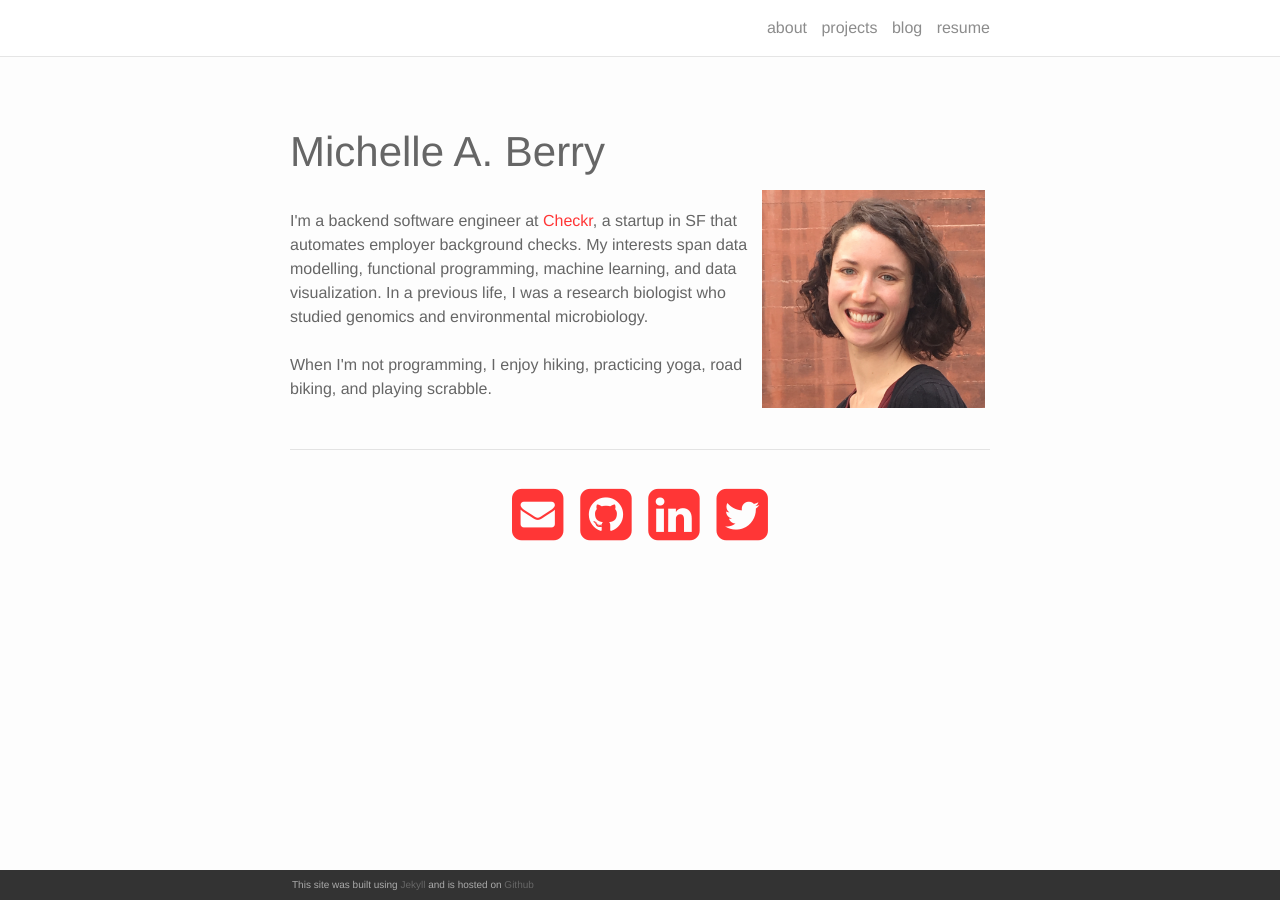
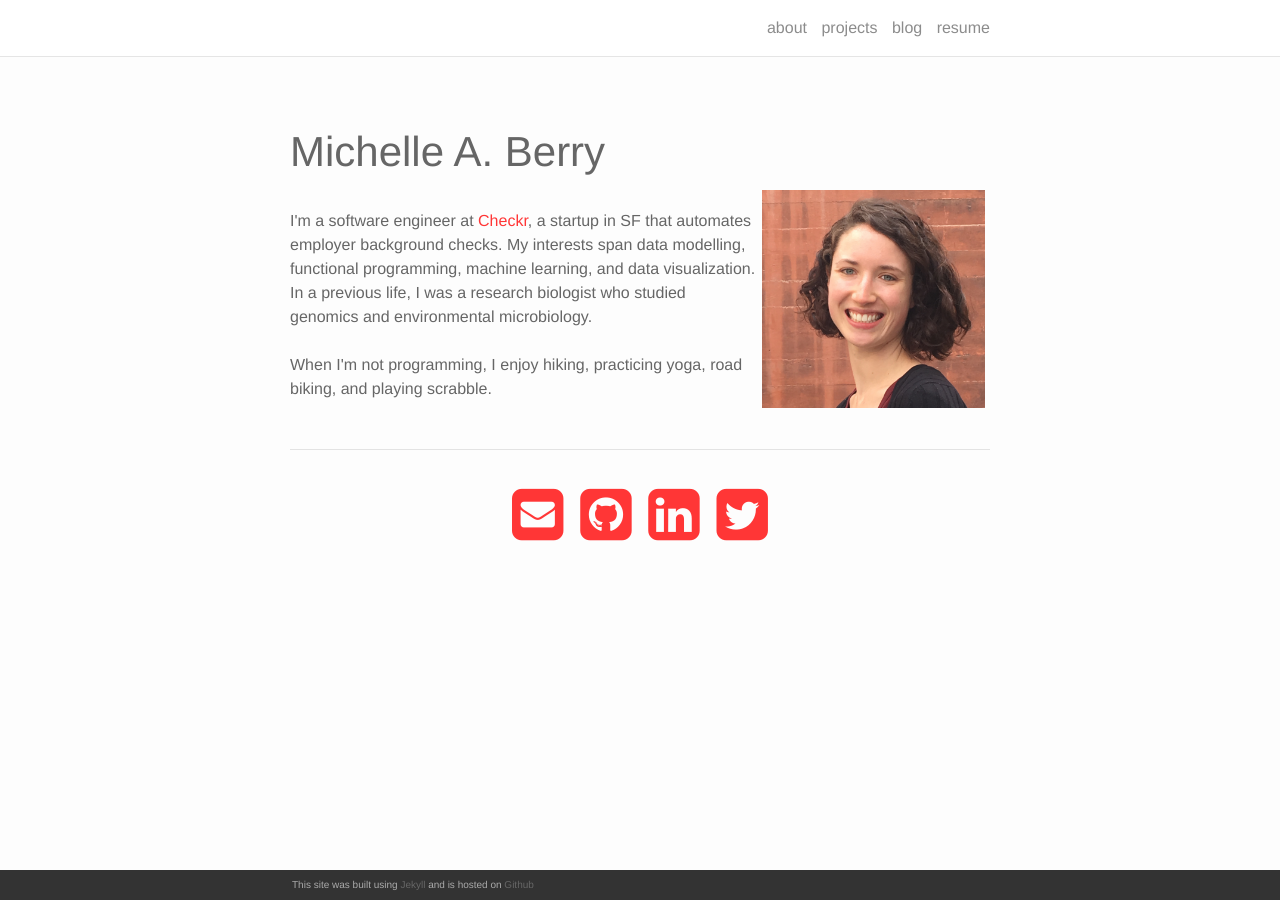
Before and after one commit to michberr/michberr.github.io, a Jekyll site: the page built from index.html, in a window 1280 px wide. Built offline with Jekyll 4.4.1, drawn with Linux system fonts in a browser that asks for light colours; nearby versions of some CDN libraries.

Commit message:
Changed config to rouge from pygment which isn't supported by github pages

```diff
--- a/_config.yml
+++ b/_config.yml
@@ -11,7 +11,7 @@
 # Build settings
 markdown: kramdown
 
-highlighter: pygments
+highlighter: rouge
 
 # Pagination
 # paginate: 15
--- a/index.html
+++ b/index.html
@@ -6,7 +6,7 @@
 <img class="col one right" src="/img/profile_pic.jpg" width=300 height=300>
 
 <br/>
-I'm a backend software engineer at <a href="http://www.checkr.com">Checkr</a>, a startup in SF that automates employer background checks. My interests span data modelling, functional programming, machine learning, and data visualization. In a previous life, I was a research biologist who studied genomics and environmental microbiology.
+I'm a software engineer at <a href="http://www.checkr.com">Checkr</a>, a startup in SF that automates employer background checks. My interests span data modelling, functional programming, machine learning, and data visualization. In a previous life, I was a research biologist who studied genomics and environmental microbiology.
 <br/><br/>
 
 When I'm not programming, I enjoy hiking, practicing yoga, road biking, and playing scrabble.
```
Also changed, not shown: projects.md (+1 -1 lines).
